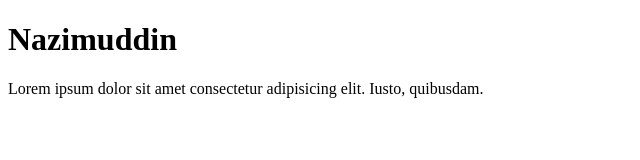
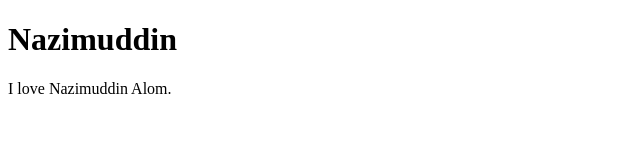
Before and after one commit to nazim3518/Nazimuddin, a plain HTML site: page Nazimuddin.html in a window 1280 px wide. Shown: the whole page, without its empty margins (0-640 px from the left). Drawn offline with Linux system fonts and the light colour scheme.

Commit message:
Update Nazimuddin.html

```diff
--- a/Nazimuddin.html
+++ b/Nazimuddin.html
@@ -7,6 +7,6 @@
 </head>
 <body>
     <h1>Nazimuddin</h1>
-    <p>Lorem ipsum dolor sit amet consectetur adipisicing elit. Iusto, quibusdam.</p>
+    <p>I love Nazimuddin Alom.</p>
 </body>
 </html>
```
